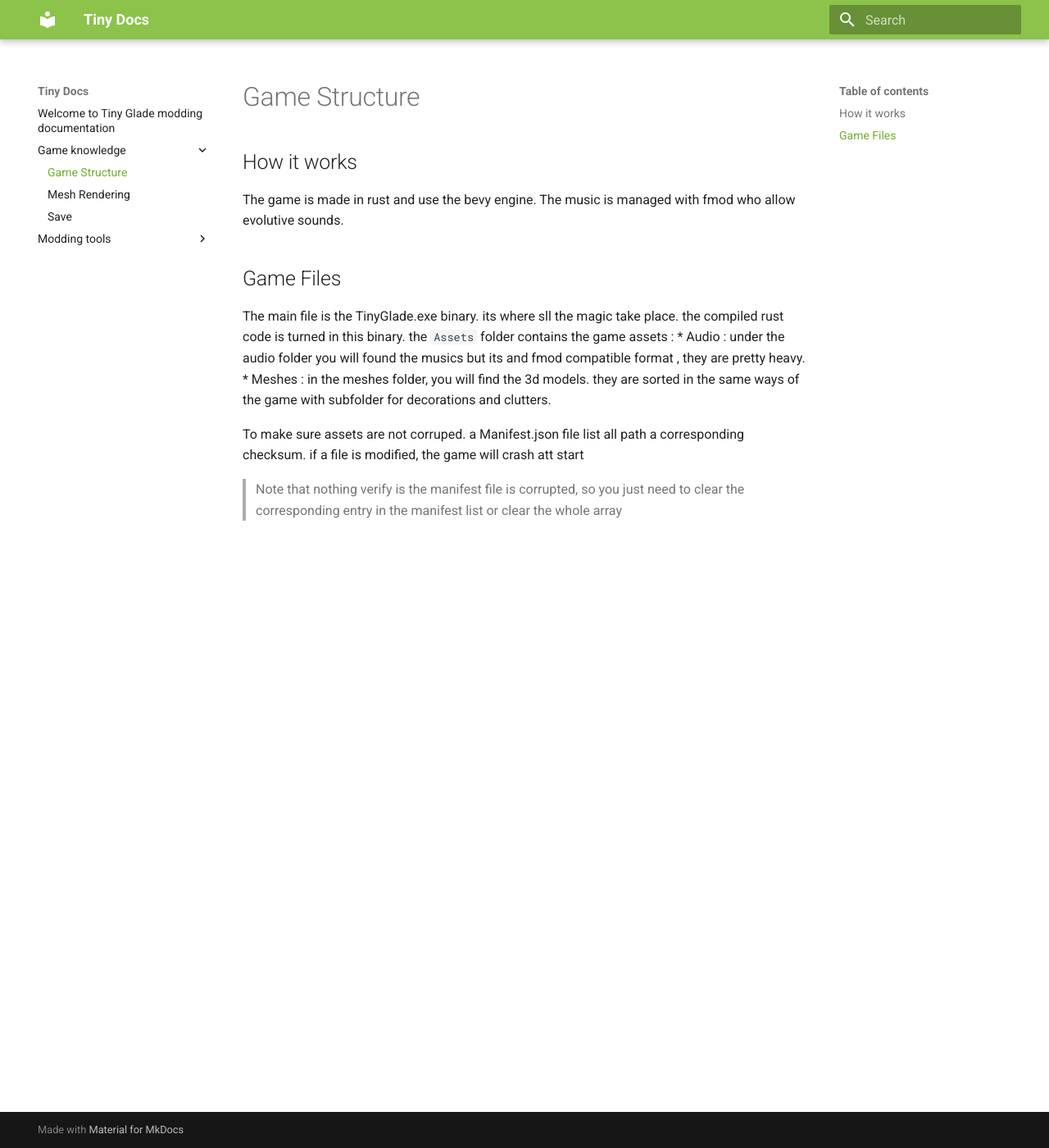
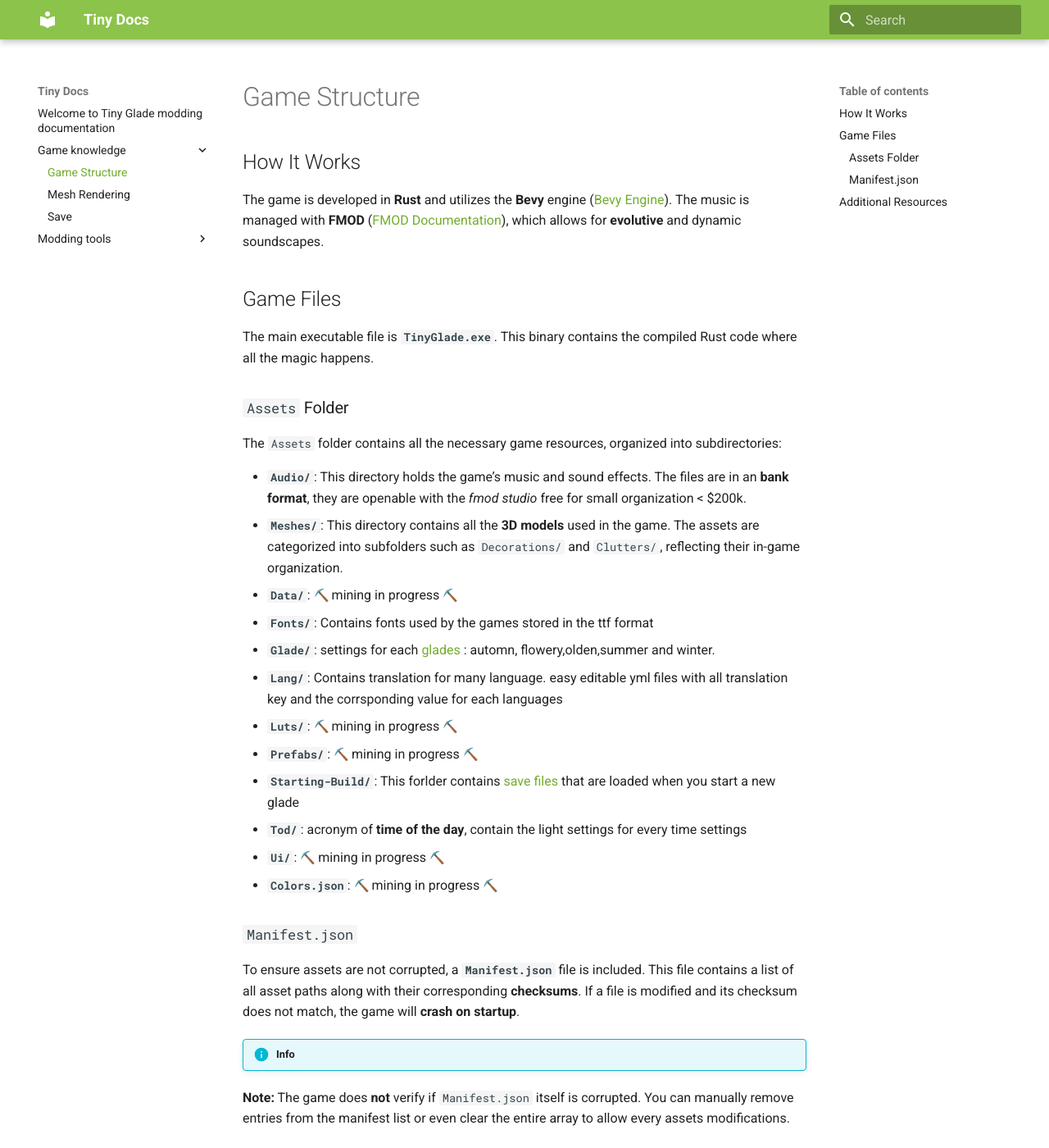
Before and after one commit to Hbeau/tiny-docs, an MkDocs documentation site: the page built from docs/game-knowledge/game-structure.md, in a window 1280 px wide and 1400 px high. Shown: the whole window at 82% size. Built offline with MkDocs 1.6.1 and Material for MkDocs 9.7.7, drawn with Linux system fonts in a browser that asks for light colours; emoji names are drawn with the system emoji font; some of the changed text lies outside the part shown.

Commit message:
Game structure

```diff
--- a/docs/game-knowledge/game-structure.md
+++ b/docs/game-knowledge/game-structure.md
@@ -1,11 +1,36 @@
 # Game Structure
-## How it works
-The game is made in rust and use the bevy engine. The music is managed with fmod who allow evolutive sounds.
+
+## How It Works
+The game is developed in **Rust** and utilizes the **Bevy** engine ([Bevy Engine](https://bevyengine.org/)). The music is managed with **FMOD** ([FMOD Documentation](https://www.fmod.com/docs/2.02/api/studio-api.html)), which allows for **evolutive** and dynamic soundscapes.
+
 ## Game Files
-The main file is the TinyGlade.exe binary. its where sll the magic take place. the compiled rust code is turned in this binary.
-the `Assets` folder contains the game assets :
-* Audio : under the audio folder you will found the musics but its and fmod compatible format , they are pretty heavy.
-* Meshes : in the meshes folder, you will find the 3d models. they are sorted in the same ways of the game with subfolder for decorations and clutters.
+The main executable file is **`TinyGlade.exe`**. This binary contains the compiled Rust code where all the magic happens.
 
-To make sure assets are not corruped. a Manifest.json file list all path a corresponding checksum. if a file is modified, the game will crash att start
-> Note that nothing verify is the manifest file is corrupted, so you just need to clear the corresponding entry in the manifest list or clear the whole array
+### `Assets` Folder
+The `Assets` folder contains all the necessary game resources, organized into subdirectories:
+
+- **`Audio/`**: This directory holds the game’s music and sound effects. The files are in an **bank format**, they are openable with the _fmod studio_ free for small organization < $200k.
+- **`Meshes/`**: This directory contains all the **3D models** used in the game. The assets are categorized into subfolders such as `Decorations/` and `Clutters/`, reflecting their in-game organization.
+- **`Data/`**: :pick: mining in progress :pick:
+- **`Fonts/`**: Contains fonts used by the games stored in the ttf format
+- **`Glade/`**: settings for each [glades]() : automn, flowery,olden,summer and winter.
+- **`Lang/`**: Contains translation for many language. easy editable yml files with all translation key and the corrsponding value for each languages
+- **`Luts/`**: :pick: mining in progress :pick:
+- **`Prefabs/`**: :pick: mining in progress :pick:
+- **`Starting-Build/`**: This forlder contains [save files](./save.md) that are loaded when you start a new glade
+- **`Tod/`**: acronym of **time of the day**, contain the light settings for every time settings
+- **`Ui/`**: :pick: mining in progress :pick:
+- **`Colors.json`**: :pick: mining in progress :pick:
+
+### `Manifest.json`
+To ensure assets are not corrupted, a **`Manifest.json`** file is included. This file contains a list of all asset paths along with their corresponding **checksums**. If a file is modified and its checksum does not match, the game will **crash on startup**.
+
+!!! info
+  **Note:** The game does **not** verify if `Manifest.json` itself is corrupted. You can manually remove entries from the manifest list or even clear the entire array to allow every assets modifications.
+
+## Additional Resources
+- [Rust Programming Language](https://www.rust-lang.org/)
+- [Bevy Engine GitHub](https://github.com/bevyengine/bevy)
+- [FMOD API Reference](https://www.fmod.com/docs/2.02/api/studio-api.html)
+
+This documentation provides an overview of the core structure and asset management system of *Tiny Glade*. Future updates may include details on **gameplay mechanics, modding support**, and **performance optimizations**.
--- a/mkdocs.yml
+++ b/mkdocs.yml
@@ -19,3 +19,6 @@
   - attr_list
   - md_in_html
   - pymdownx.blocks.caption
+  - pymdownx.emoji:
+        emoji_index: !!python/name:material.extensions.emoji.twemoji
+        emoji_generator: !!python/name:material.extensions.emoji.to_svg
```
